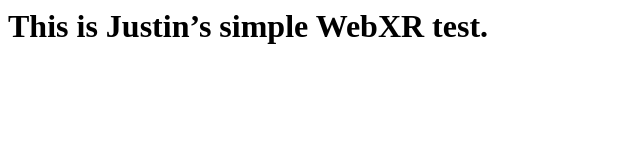
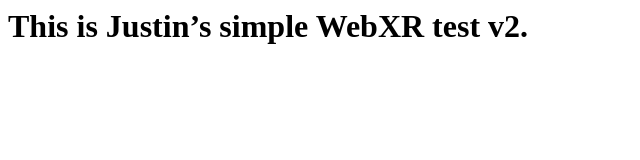
Before and after one commit to Brismak/ict288lab2-1, a plain HTML site: page index.html in a window 1280 px wide. Shown: the full height of the page, 0-640 px from the left. Drawn offline with Linux system fonts and the light colour scheme.

Commit message:
Update index.html

```diff
--- a/index.html
+++ b/index.html
@@ -1,2 +1,2 @@
 <html><head><title>Simple WebXR Test</title></head>
-<body><h1>This is Justin’s simple WebXR test.</h1></body></html>
+<body><h1>This is Justin’s simple WebXR test v2.</h1></body></html>
```
